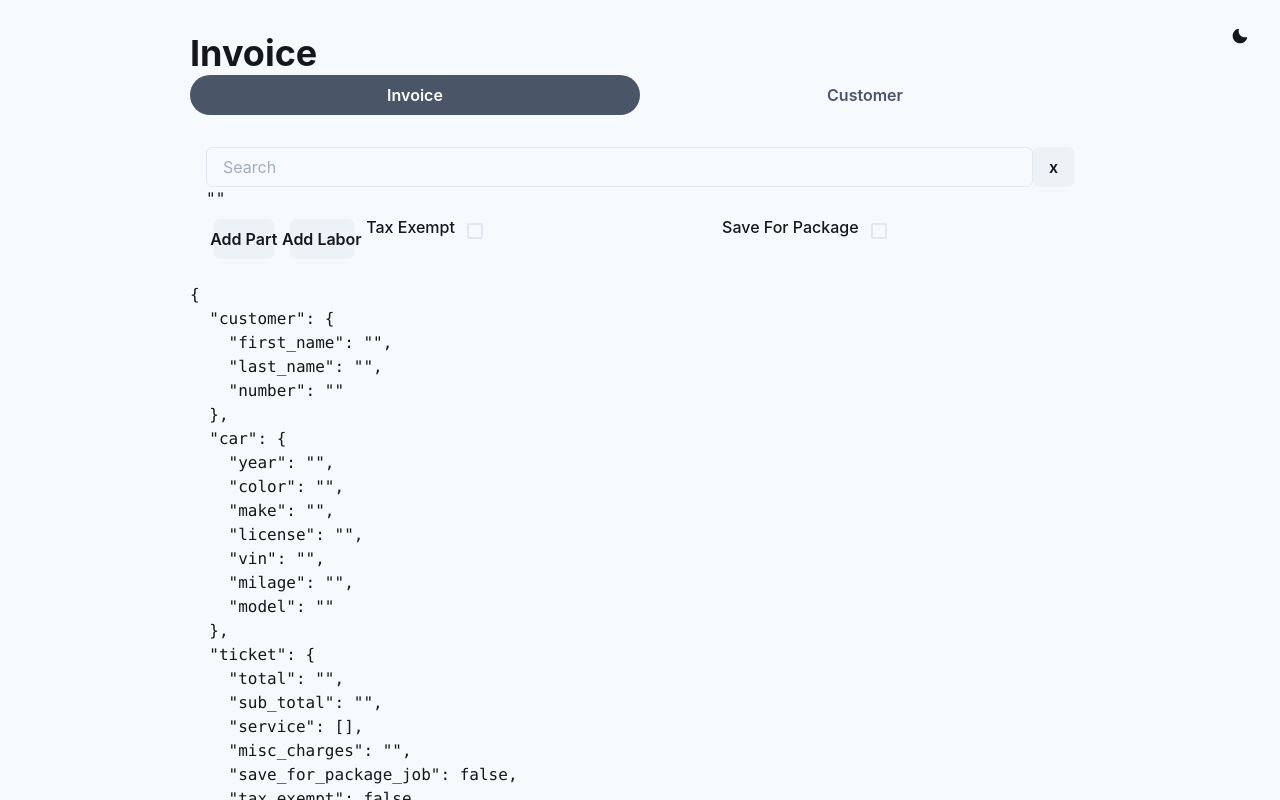
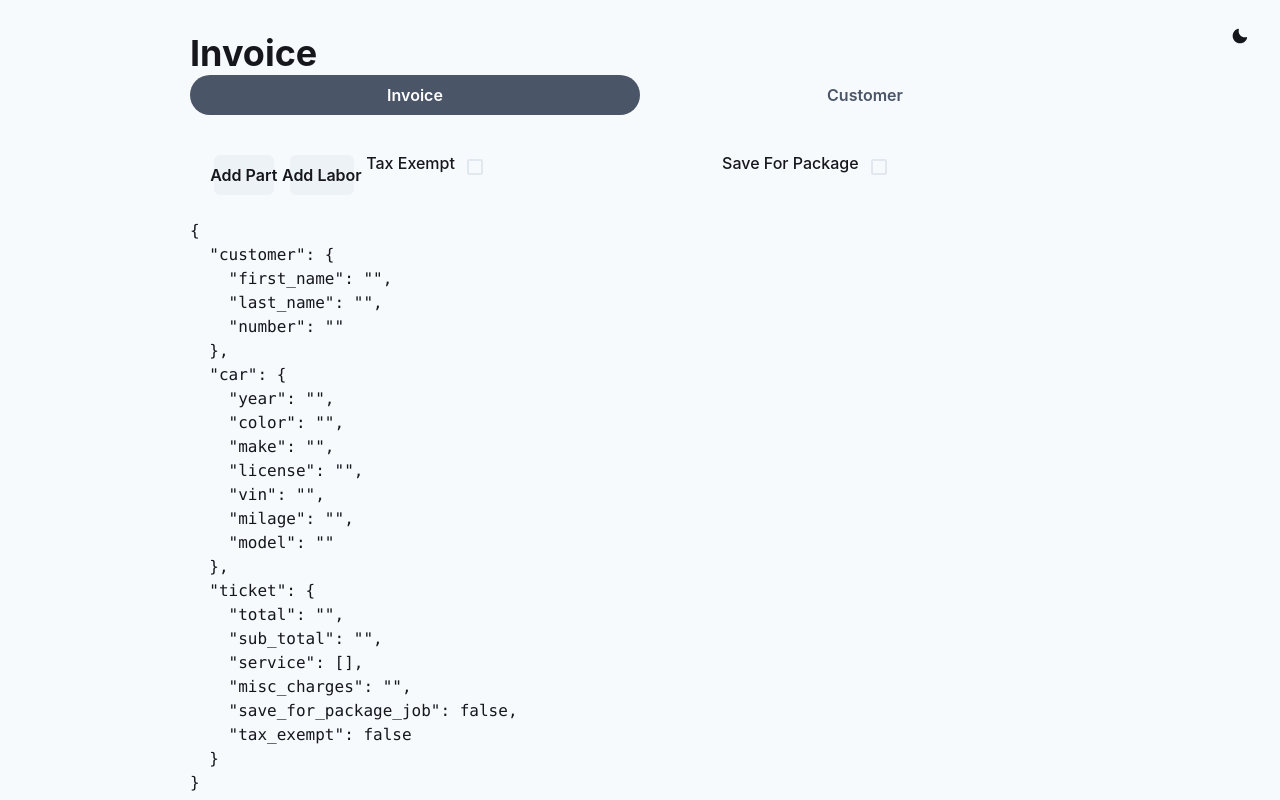
Before and after one commit to jonescamilla/myoga-invoice, a Next.js app: page / in a window 1280 px wide. Built offline with nearby package versions, Linux system fonts and the light colour scheme.

Commit message:
restructuring to better nest functions and helper functions

```diff
--- a/src/components/invoice/invoiceTicketForm.tsx
+++ b/src/components/invoice/invoiceTicketForm.tsx
@@ -1,15 +1,7 @@
-import {
-  Button,
-  DarkMode,
-  Flex,
-  FormLabel,
-  Kbd,
-  Tooltip,
-} from '@chakra-ui/react';
+import { Button, Flex, FormLabel } from '@chakra-ui/react';
 import { ArrayHelpers, FieldArray } from 'formik';
 import React from 'react';
 import { inv_labor, inv_part, inv_ticket } from '../../types';
-import { AutoCompInput } from '../formik/AutoCompInput';
 import { CheckboxField } from '../formik/CheckboxField';
 import { InputField } from '../formik/InputField';
 import {
@@ -23,6 +15,25 @@ import { KbdTooltip } from '../KbdInverted';
  */
 
 export const TicketForm: React.FC<{ ticket: inv_ticket }> = ({ ticket }) => {
+  /**
+   * returns obj of relevent information used in FieldArray for ticket.service
+   */
+  const getItemInfo = (item: inv_labor | inv_part | undefined) => {
+    return item?.hasOwnProperty('hours_worked')
+      ? {
+          itemName: 'hours_worked',
+          amountLabel: 'Hrs.',
+          label: 'Labor',
+        }
+      : item?.hasOwnProperty('quantity_used')
+      ? {
+          itemName: 'quantity_used',
+          amountLabel: 'Qty.',
+          label: 'Parts',
+        }
+      : { itemName: '', amountLabel: '', label: '' };
+  };
+
   return (
     <>
       <Flex flexDir="column">
@@ -30,7 +41,6 @@ export const TicketForm: React.FC<{ ticket: inv_ticket }> = ({ ticket }) => {
           {({ remove, push }: ArrayHelpers) => {
             return (
               <Flex flexDir="column">
-                <AutoCompInput />
                 {ticket.service.length > 0 &&
                   ticket.service.map((item, index) => {
                     const { itemName, amountLabel, label } = getItemInfo(item);
@@ -91,22 +101,3 @@ export const TicketForm: React.FC<{ ticket: inv_ticket }> = ({ ticket }) => {
     </>
   );
 };
-
-/**
- * returns obj of relevent information used in FieldArray for ticket.service
- */
-const getItemInfo = (item: inv_labor | inv_part | undefined) => {
-  return item?.hasOwnProperty('hours_worked')
-    ? {
-        itemName: 'hours_worked',
-        amountLabel: 'Hrs.',
-        label: 'Labor',
-      }
-    : item?.hasOwnProperty('quantity_used')
-    ? {
-        itemName: 'quantity_used',
-        amountLabel: 'Qty.',
-        label: 'Parts',
-      }
-    : { itemName: '', amountLabel: '', label: '' };
-};
```
